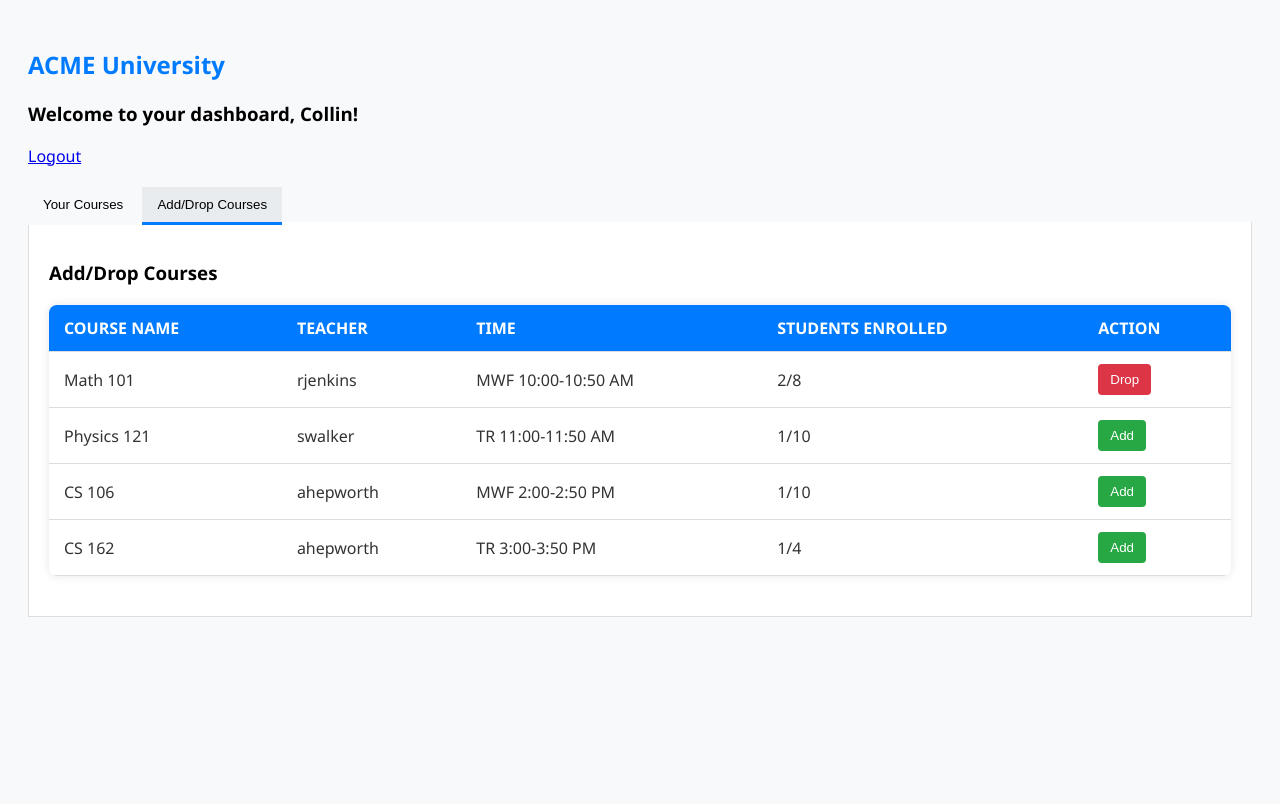
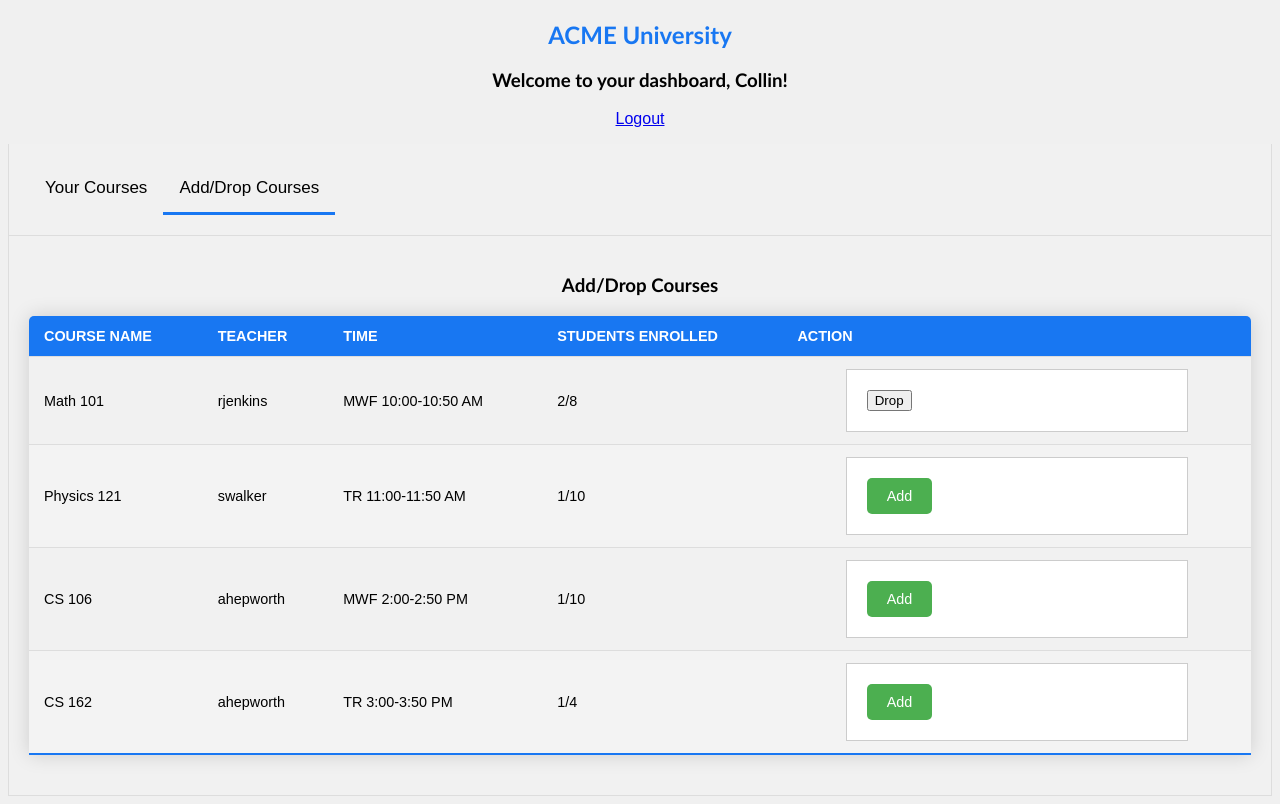
Before and after one commit to Ctc8/ACME-University, a Flask app: page /dashboard in a window 1280 px wide, after a click on "Add/Drop Courses". Before the commit the page ends 617 px from the top, so only its background shows below. Run offline with Flask 3, Linux system fonts and the light colour scheme; a user stored in the database is signed in; data comes from the database, SQL or seed files in the repository.

Commit message:
Update style.css

```diff
--- a/static/style.css
+++ b/static/style.css
@@ -1,97 +1,199 @@
 body {
-  background-color: #f8f9fa;
-  font-family: 'Segoe UI', Tahoma, Geneva, Verdana, sans-serif;
-  color: #333;
-  padding: 20px;
+	background-color: #f0f0f0;
+	font-family: Arial, sans-serif;
+}
+
+p {
+	display: flex;
+	justify-content: center;
+}
+
+h1 {
+  color: #1877f2;
+	display: flex;
+	justify-content: center;
+	font-family: "Gill Sans", "Gill Sans MT", Calibri, "Trebuchet MS", sans-serif;
 }
 
 h2 {
-  color: #007bff;
+	color: #1877f2;
+	display: flex;
+	justify-content: center;
+	font-family: "Gill Sans", "Gill Sans MT", Calibri, "Trebuchet MS", sans-serif;
 }
 
-h3{
-  color:black;
+h3 {
+	display: flex;
+	justify-content: center;
+	font-family: "Gill Sans", "Gill Sans MT", Calibri, "Trebuchet MS", sans-serif;
+}
+
+.error {
+	color: red;
+}
+
+form {
+	width: 300px;
+	margin: 0 auto;
+	padding: 20px;
+	border: 1px solid #ccc;
+	background-color: #fff;
+}
+
+form p {
+	margin-bottom: 15px;
+}
+
+input[type="text"],
+input[type="password"] {
+	box-sizing: border-box;
+	width: 100%;
+}
+
+form input[type="submit"] {
+	background-color: #007bff;
+	color: white;
+	padding: 10px 20px;
+	border: none;
+	cursor: pointer;
+	display: block;
+	margin: 0 auto;
+}
+
+form input[type="submit"]:hover {
+	background-color: #0056b3;
+}
+
+a.button {
+	display: flex;
+	justify-content: center;
+	padding: 10px 20px;
+	color: white;
+	background-color: #1877f2;
+	text-decoration: none;
+	text-align: center;
+	border: none;
+	cursor: pointer;
+	font-size: 0.8em;
+}
+
+a.button:hover {
+	background-color: #1877f2;
+}
+
+.tabs,
+.tab-content {
+	overflow: hidden;
+	background-color: #f1f1f1;
+	padding: 20px;
+	border: 1px solid #ddd;
+	border-top: none;
+}
+
+.tab-link {
+	background-color: inherit;
+	float: left;
+	border: none;
+	outline: none;
+	cursor: pointer;
+	padding: 14px 16px;
+	transition: 0.3s;
+	font-size: 17px;
+	border-bottom: 3px solid transparent;
+}
+
+.tab-link:hover,
+.tab-link.active {
+	border-bottom: 3px solid #1877f2;
+}
+
+.tab-content.active {
+	display: block;
 }
 
 table {
 	width: 100%;
 	border-collapse: collapse;
 	margin: 20px 0;
-  background-color: #fff;
-  box-shadow: 0 0 10px rgba(0, 0, 0, 0.1);
-  border-radius: 8px;
+	font-size: 0.9em;
+	min-width: 400px;
+	border-radius: 5px 5px 0 0;
 	overflow: hidden;
+	box-shadow: 0 0 20px rgba(0, 0, 0, 0.15);
 }
 
-th, td {
+th,
+td {
 	padding: 12px 15px;
 	text-align: left;
-  border-bottom: 1px solid #dddddd;
 }
 
 th {
-  background-color: #007bff;
+	background-color: #1877f2;
 	color: #ffffff;
 	text-transform: uppercase;
 }
 
-tr:hover {
-  background-color: #f2f2f2;
+tr {
+	border-bottom: 1px solid #dddddd;
 }
 
-.tabs {
-  margin-top: 20px;
+tbody tr:nth-of-type(even) {
+	background-color: #f3f3f3;
 }
 
-.tab-link {
-  background-color: #f8f9fa;
-  border: none;
-  outline: none;
-  cursor: pointer;
-  padding: 10px 15px;
-  transition: background-color 0.3s ease;
-  border-bottom: 3px solid transparent;
+tbody tr:hover {
+	background-color: #f1f1f1;
 }
 
-.tab-link:hover, .tab-link.active {
-  background-color: #e9ecef;
-  border-bottom: 3px solid #007bff;
+tbody tr:last-of-type {
+	border-bottom: 2px solid #1877f2;
 }
-
-.tab-content {
-  background-color: #fff;
-  padding: 20px;
-  margin-top: -3px;
-  border: 1px solid #ddd;
-  border-top: none;
-}
-
-.add-button, .drop-button {
-  background-color: #28a745;
+.add-button {
+	background-color: #4caf50;
 	color: white;
-  padding: 8px 12px;
+	padding: 10px 20px;
+	border-radius: 5px;
 	border: none;
-  border-radius: 4px;
 	cursor: pointer;
-  transition: background-color 0.3s;
-}
-
-.drop-button {
-  background-color: #dc3545;
+	transition: background-color 0.3s ease;
+	font-size: 1em;
+	display: inline-block;
 }
 
 .add-button:hover {
-  background-color: #218838;
+	background-color: #45a049;
 }
 
-.drop-button:hover {
-  background-color: #c82333;
+.add-button:disabled {
+	background-color: #ccc;
+	cursor: not-allowed;
+}
+.add-button {
+	background-color: #4caf50;
+	color: white;
+	padding: 10px 20px;
+	border-radius: 5px;
+	border: none;
+	cursor: pointer;
+	transition: background-color 0.3s ease;
+	font-size: 1em;
+	display: inline-block;
 }
 
-.text-center {
-  text-align: center;
+.add-button:hover {
+	background-color: #45a049;
 }
 
-.mt-20 {
-  margin-top: 20px;
+.add-button:disabled {
+	background-color: #ccc;
+	cursor: not-allowed;
 }
+
+li {
+  background-color: #f9f9f9;
+  padding: 15px;
+  margin-bottom: 10px;
+  border-radius: 5px;
+  list-style-type: none;
+}
```
Lines whose indentation alone changed are shown as unchanged.
